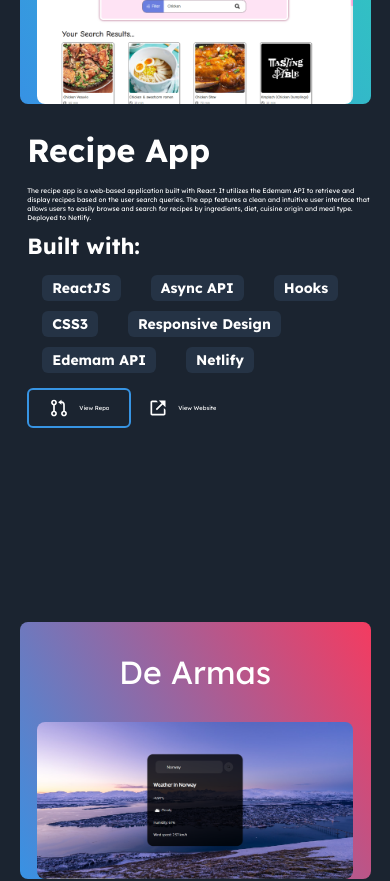
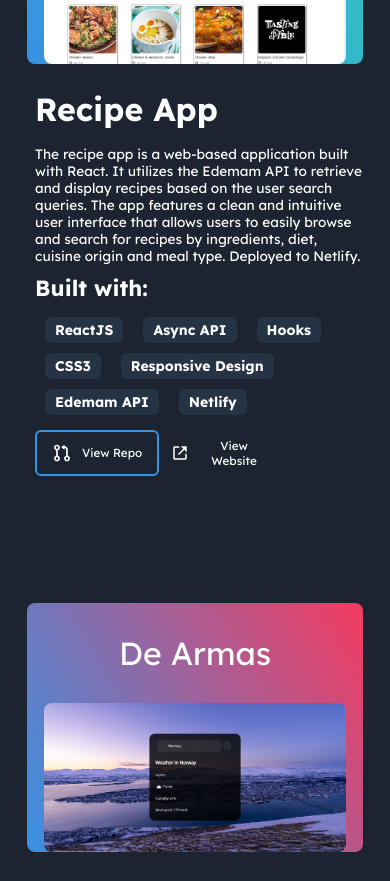
Before and after one commit to NTiger07/portfolio-react, a React (Create React App) app: page / in a window 390 px wide. Shown: the part 2540-3421 px from the top of the page. Built offline with nearby package versions, Linux system fonts and the light colour scheme.

Commit message:
425 px done

```diff
--- a/src/components/Projects.css
+++ b/src/components/Projects.css
@@ -185,13 +185,17 @@
   }
 }
 @media screen and (max-width: 425px) {
+  .projects_section {
+    padding-left: 7vw;
+    padding-right: 7vw;
+  }
   .project_card {
     display: flex;
     flex-direction: column;
     width: 100%;
     height: max-content;
-    margin-top: 10vh;
-    margin-bottom: 10vh;
+    margin-top: 6vh;
+    margin-bottom: 6vh;
   }
   .project_image {
     width: 100%;
@@ -199,4 +203,16 @@
   .project_content {
     width: 100%;
   }
+  .project_content p {
+    font-size: 3.5vw;
+  }
+  .tools_content span {
+    margin: 5px 10px;
+  }
+  .project_links {
+    width: 75%;
+  }
+  .project_links button {
+    font-size: 3vw;
+  }
 }
```
